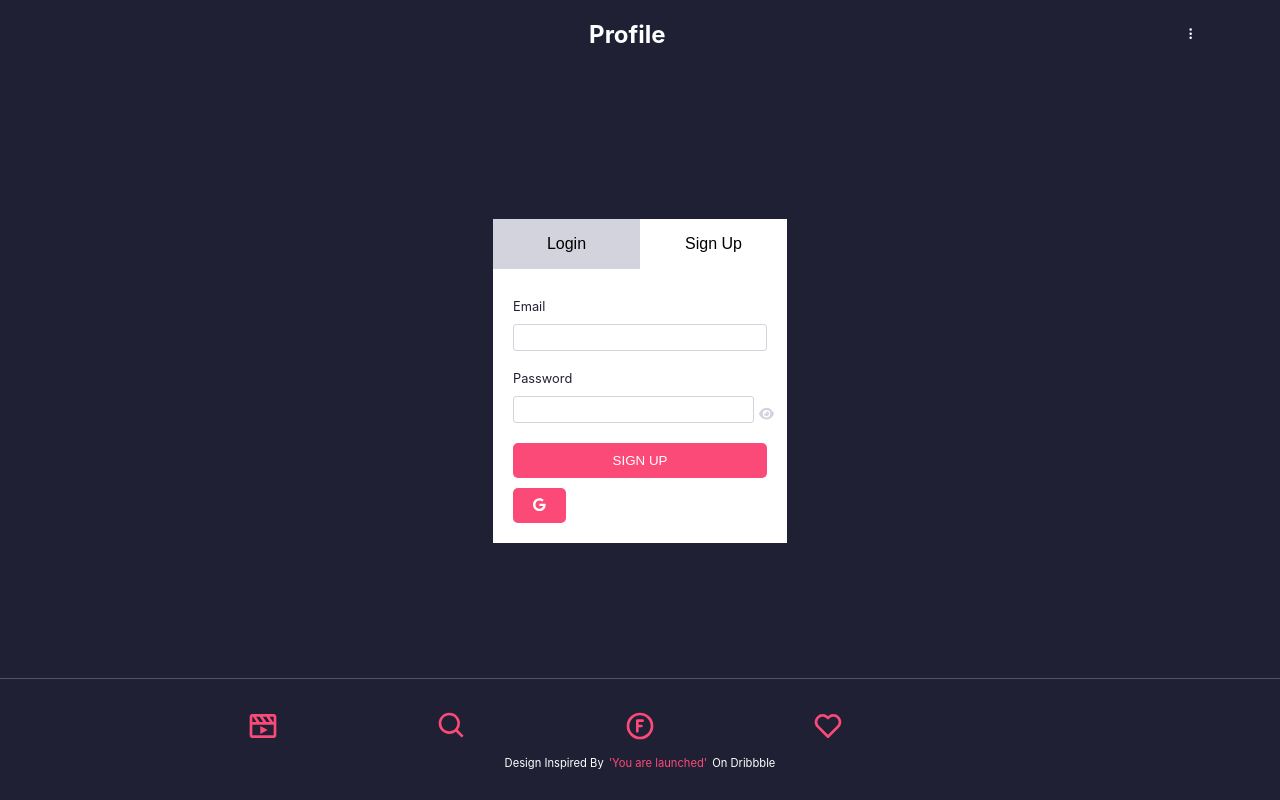
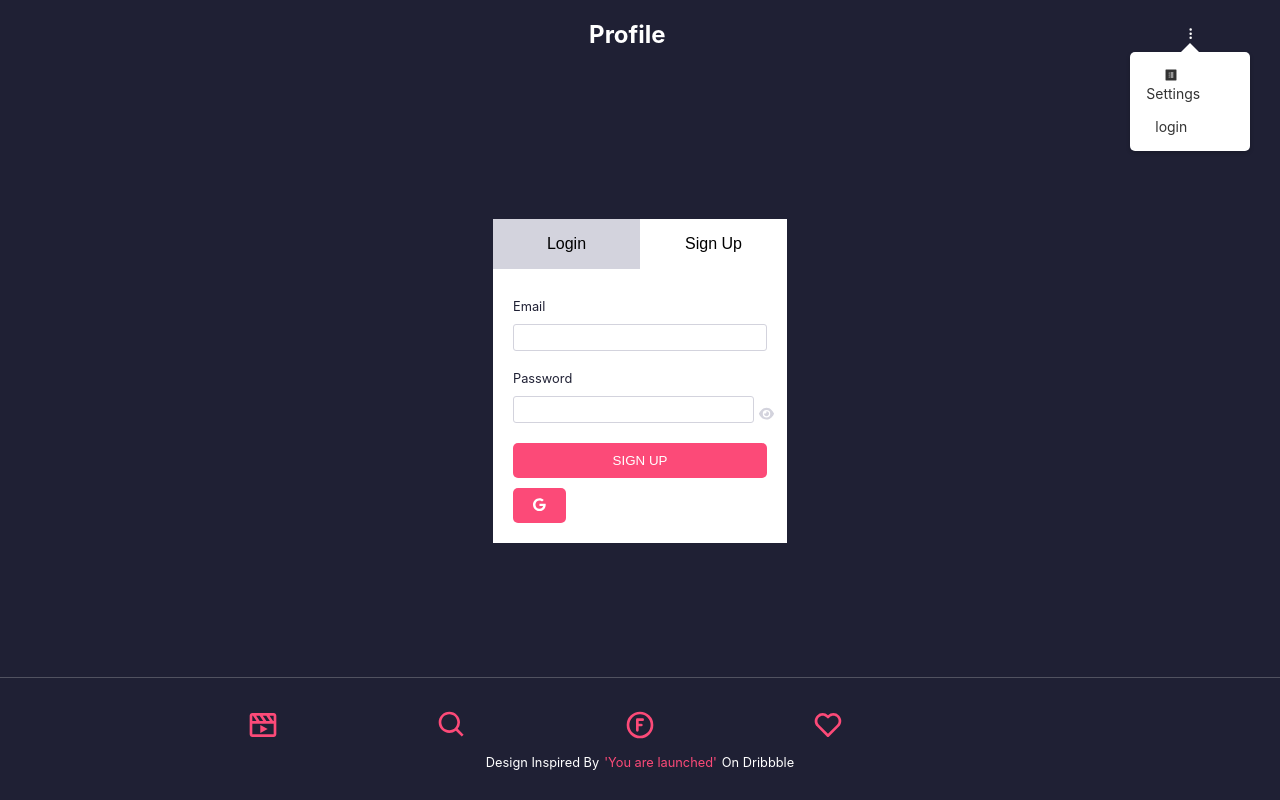
Before and after one commit to pukii1/movie, a React (Create React App) app: page /user in a window 1280 px wide. Built offline with nearby package versions, Linux system fonts and the light colour scheme; no server answers; some icons are missing.

Commit message:
added stuff to Usernavbar

```diff
--- a/src/components/innerComponents/SignOut.jsx
+++ b/src/components/innerComponents/SignOut.jsx
@@ -1,6 +1,7 @@
 import React from 'react'
 import { getAuth, signOut } from "firebase/auth"
 import { useNavigate } from 'react-router-dom';
+import { BiSolidChevronsLeft } from 'react-icons/bi'
 
 export default function SignOut() {
     const auth = getAuth();
@@ -16,7 +17,7 @@ export default function SignOut() {
 
     return (
     <div className="signOut">
-        <button onClick={handleSignOut} className="signOut">Sign Out</button>
+        <button onClick={handleSignOut} className="signOut"><BiSolidChevronsLeft className="signOutIcon"/>Sign Out</button>
     </div>
   )
 }
--- a/src/components/sharedComponents/Header.jsx
+++ b/src/components/sharedComponents/Header.jsx
@@ -1,6 +1,7 @@
 import React from 'react'
 import "../../styles/Header.scss"
 import {BsThreeDotsVertical } from 'react-icons/bs'
+import { AiFillProfile } from 'react-icons/ai'
 import { useState, useEffect } from "react"
 import { Link, useNavigate } from 'react-router-dom'
 import SignOut from "../innerComponents/SignOut.jsx"
@@ -9,9 +10,7 @@ import { getAuth, onAuthStateChanged } from "firebase/auth"
 export default function Header({title}) {
 
   const navigate = useNavigate();
-  const [showUserMenu, setShowUserMenu] = useState(false);
-  const auth = getAuth();
-  const user = auth.currentUser;
+  const [showUserMenu, setShowUserMenu] = useState(true);
   const [showSignOut, setShowSignOut] = useState(false)
 
 
@@ -47,9 +46,12 @@ export default function Header({title}) {
         {/**Dropdown user menu */}
           <div
              onMouseLeave={()=>{setShowUserMenu(false)}}
-            className={`user-dropdown-menu ${showUserMenu ? 'showUserMenu' : ''}`}>
+            className={`user-dropdown-menu showUserMenu`}>
+
             {/*<p>User: {user?.uid} is authenticated</p>*/}
-            <Link to="/user" className="menu-item">Settings</Link>
+            <Link to="/user" className="menu-item profileSettings">
+              <AiFillProfile className="psIcon"/>Settings
+            </Link>
             { showSignOut ? <div className="menu-item"><SignOut/></div> : <div onClick={redirectAfterLogin}className="menu-item">login</div>}
         </div>
       </div>
--- a/src/styles/Header.css
+++ b/src/styles/Header.css
@@ -32,6 +32,7 @@
   transform: translateX(50%);
   position: absolute;
   display: none;
+  text-align: center;
 }
 .header .user-dropdown-menu.showUserMenu {
   display: block;
@@ -52,9 +53,23 @@
   font-size: 14px;
   text-decoration: none;
   color: #333;
+  width: 50px;
+}
+.header .user-dropdown-menu .menu-item .profileSettings {
+  display: flex;
+  justify-content: space-around;
+  align-items: center;
+}
+.header .user-dropdown-menu .menu-item .profileSettings .psIcon {
+  margin-right: 3px;
 }
 .header .user-dropdown-menu .menu-item .signOut {
   color: #1F2034;
+  display: flex;
+  align-items: center;
+}
+.header .user-dropdown-menu .menu-item .signOut .signOutIcon {
+  margin-right: 3px;
 }
 .header .user-dropdown-menu .menu-item:hover {
   cursor: pointer;
--- a/src/styles/Header.scss
+++ b/src/styles/Header.scss
@@ -33,7 +33,7 @@
         transform: translateX(50%);
         position: absolute;
         display: none;
-
+        text-align: center;
 
         &.showUserMenu {
             display: block;
@@ -57,9 +57,23 @@
             font-size: 14px;
             text-decoration: none;
             color: #333;
+            width: 50px;
+            .profileSettings{
+                display:flex;
+                justify-content: space-around;
+                align-items: center;
 
+                .psIcon{
+                    margin-right: 3px;
+                }
+            }
             .signOut{
                 color: $darkPurple;
+                display:flex;
+                align-items: center;
+                .signOutIcon {
+                    margin-right: 3px;
+                }
             }
             &:hover{
                 cursor: pointer;
--- a/src/styles/UserNavbar.css
+++ b/src/styles/UserNavbar.css
@@ -16,7 +16,7 @@
   flex-basis: 100%;
   text-align: center;
   margin-top: 5px;
-  font-size: 0.7em;
+  font-size: 0.8em;
 }
 .userNavbar .designCredits .designCreditLink {
   text-decoration: none;
--- a/src/styles/UserNavbar.scss
+++ b/src/styles/UserNavbar.scss
@@ -16,7 +16,7 @@
         flex-basis: 100%;
         text-align: center;
         margin-top: 5px;
-        font-size: .7em;
+        font-size: .8em;
         .designCreditLink {
             text-decoration: none;
             color: $pink;
```
Also changed, not shown: 1 other file (tests, documents, lock files or other folders).
